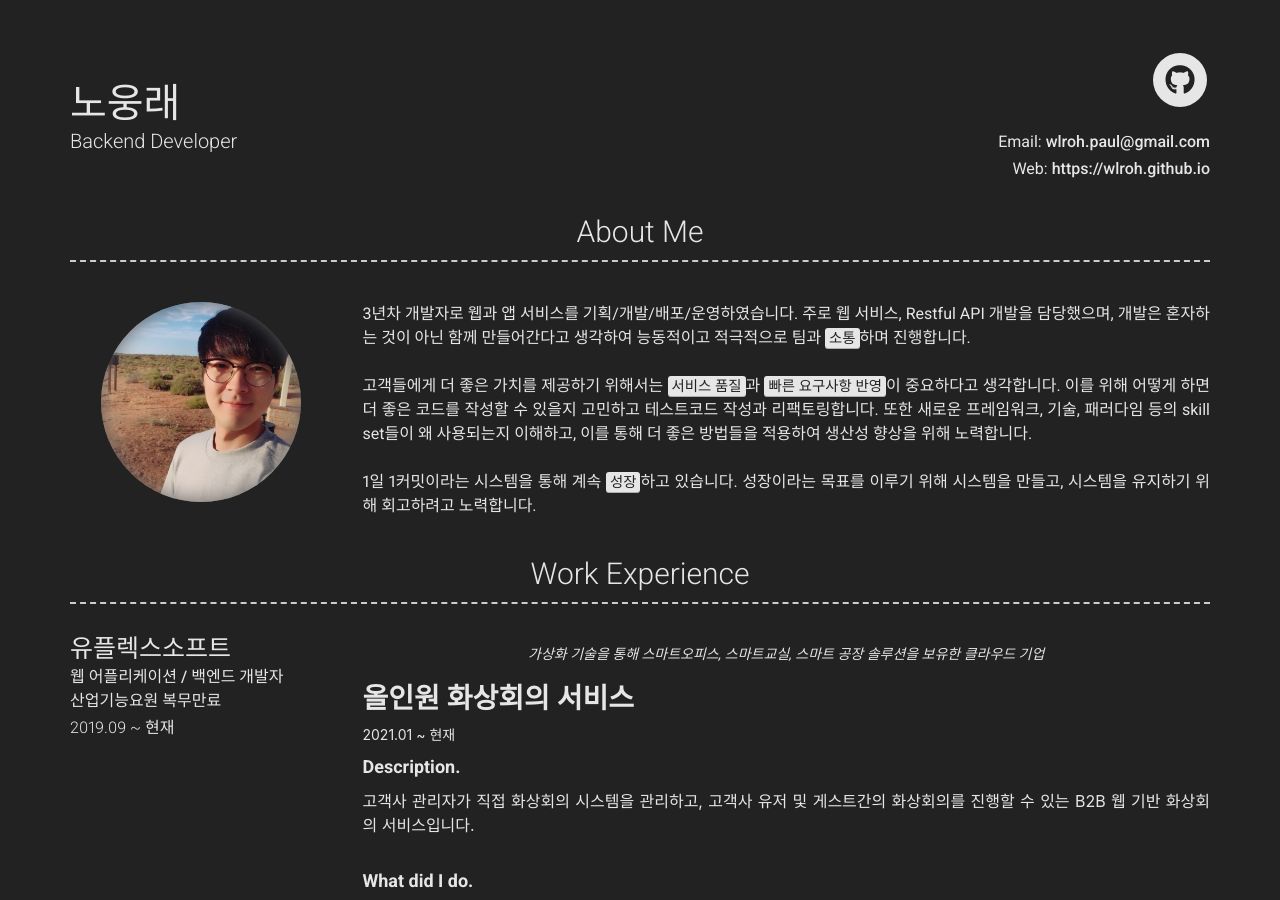
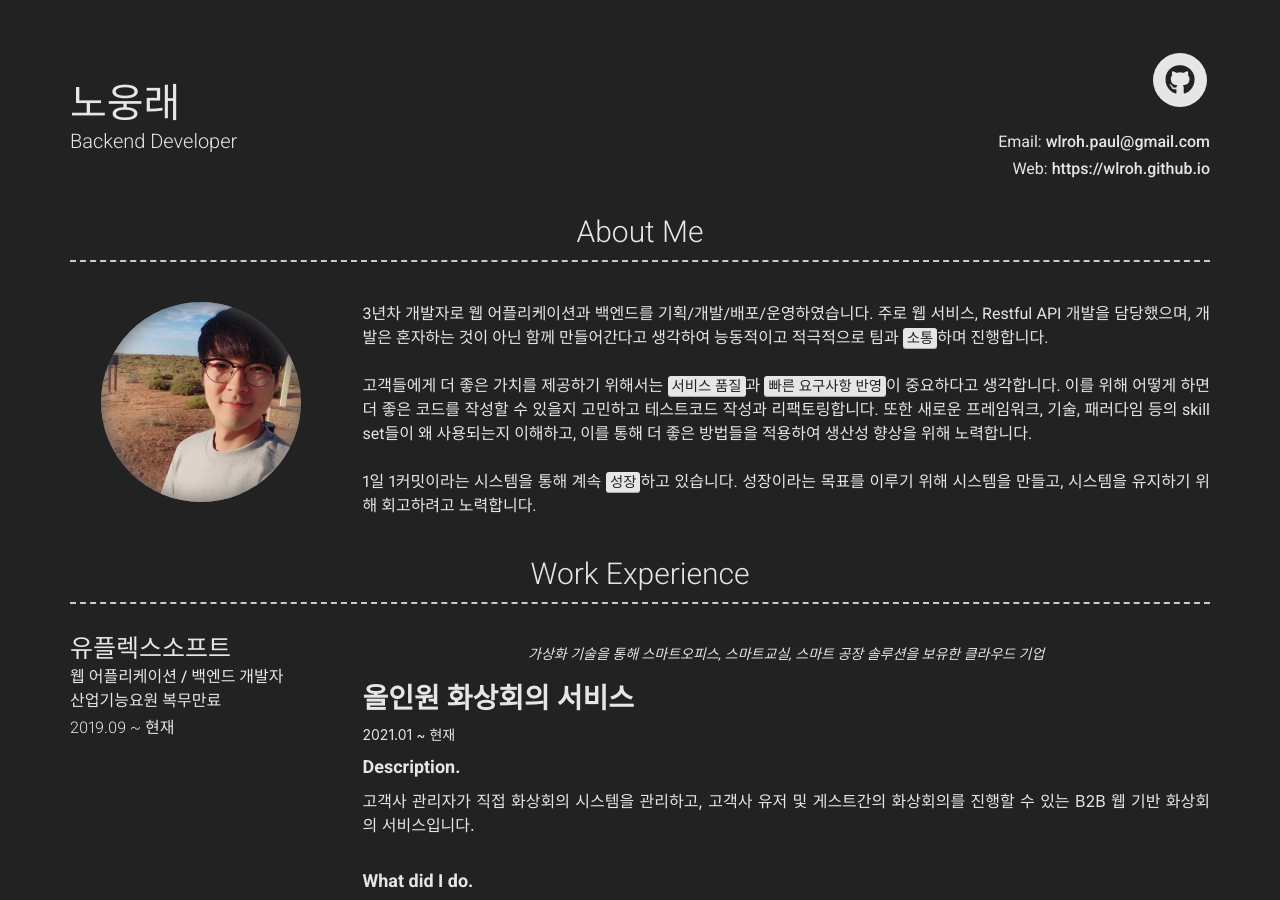
Before and after one commit to wlroh/wlroh.github.io, a Jekyll site: the page built from resume.md, in a window 1280 px wide and 900 px high. Built offline with Jekyll 4.4.1, drawn with Linux system fonts in a browser that asks for light colours; nearby versions of some CDN libraries.

Commit message:
docs: about 내용 수정

```diff
--- a/_config.yml
+++ b/_config.yml
@@ -85,7 +85,7 @@ github_username: wlroh
 # About Section
 about_profile_image: assets/images/paul1.jpeg
 about_content: |
-  3년차 개발자로 웹과 앱 서비스를 기획/개발/배포/운영하였습니다. 주로 웹 서비스, Restful API 개발을 담당했으며, 개발은 혼자하는 것이 아닌 함께 만들어간다고 생각하여 능동적이고 적극적으로 팀과 <mark>소통</mark>하며 진행합니다.
+  3년차 개발자로 웹 어플리케이션과 백엔드를 기획/개발/배포/운영하였습니다. 주로 웹 서비스, Restful API 개발을 담당했으며, 개발은 혼자하는 것이 아닌 함께 만들어간다고 생각하여 능동적이고 적극적으로 팀과 <mark>소통</mark>하며 진행합니다.
   <br/><br/>
   고객들에게 더 좋은 가치를 제공하기 위해서는 <mark>서비스 품질</mark>과 <mark>빠른 요구사항 반영</mark>이 중요하다고 생각합니다. 이를 위해 어떻게 하면 더 좋은 코드를 작성할 수 있을지 고민하고 테스트코드 작성과 리팩토링합니다. 또한 새로운 프레임워크, 기술, 패러다임 등의 skill set들이 왜 사용되는지 이해하고, 이를 통해 더 좋은 방법들을 적용하여 생산성 향상을 위해 노력합니다.
   <br/><br/>
```
